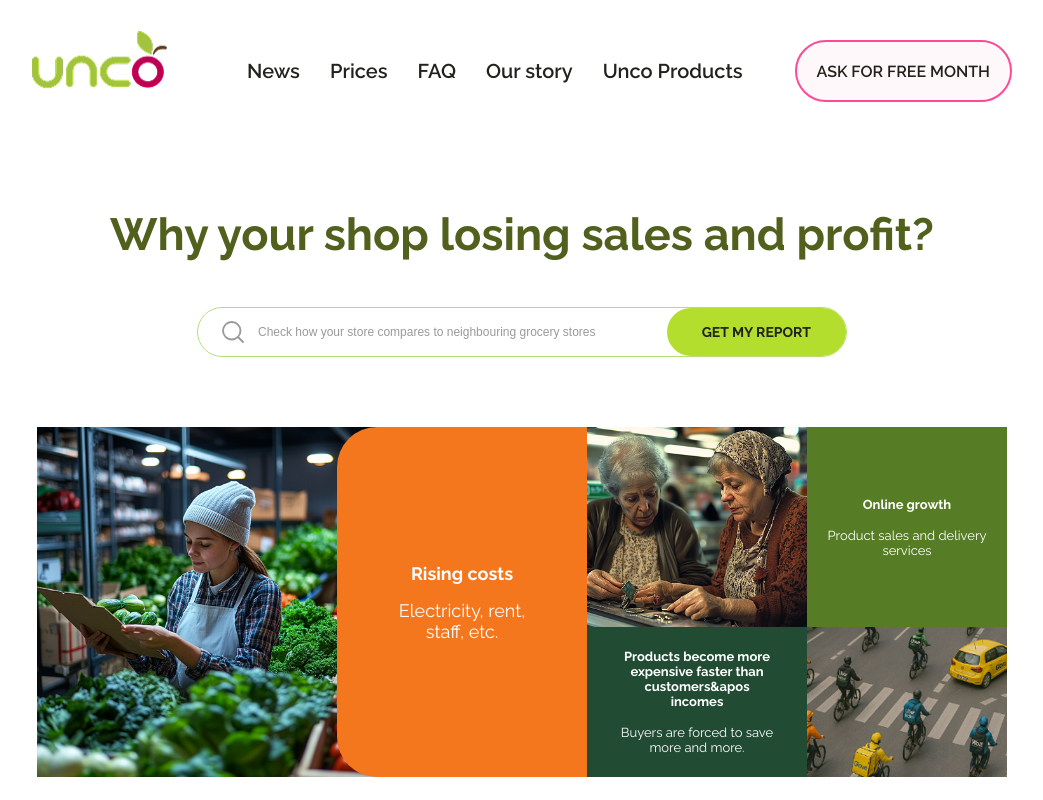
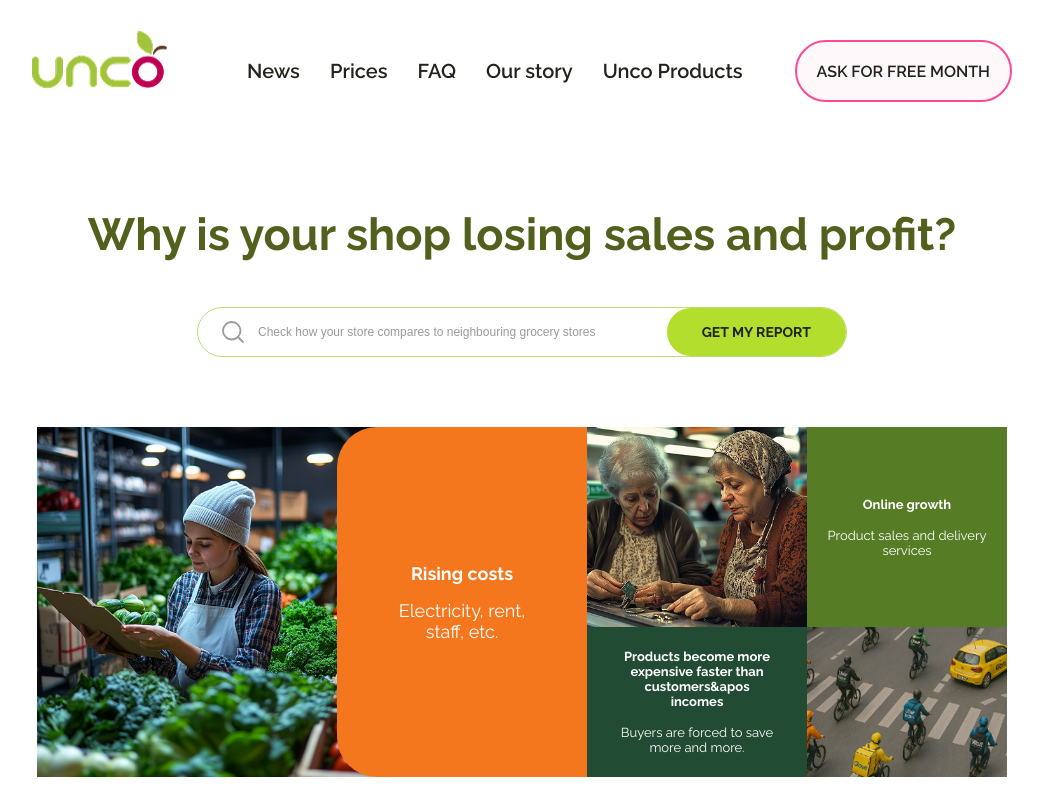
Before and after one commit to Nadia-HPoe/smart-shop, a Next.js app: page / in a window 1280 px wide. Shown: the top 800 px of the page, without its empty margins (118-1161 px from the left). Built offline with nearby package versions, Linux system fonts and the light colour scheme.

Commit message:
fix errors

```diff
--- a/src/components/Banner/Banner.tsx
+++ b/src/components/Banner/Banner.tsx
@@ -11,7 +11,9 @@ const Banner = () => {
   return (
     <section className={styles.banner}>
       <div className={styles.title_wrapper}>
-        <h1 className={styles.title}>Why your shop losing sales and profit?</h1>
+        <h1 className={styles.title}>
+          Why is your shop losing sales and profit?
+        </h1>
         <form className={styles.form}>
           <div className={styles.input_wrapper}>
             <Image
```
